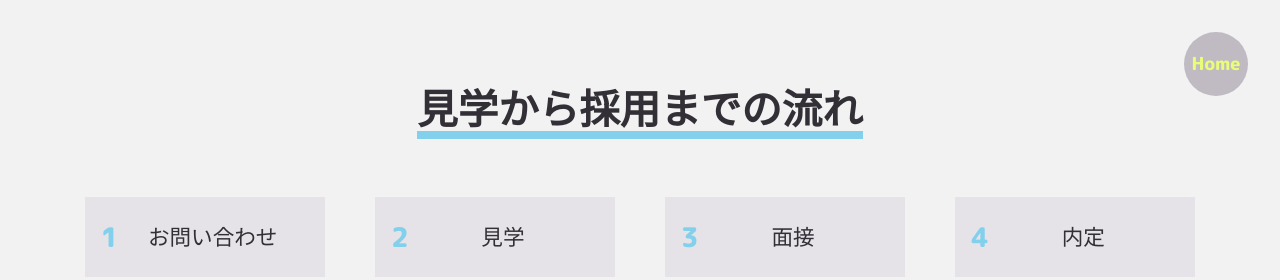
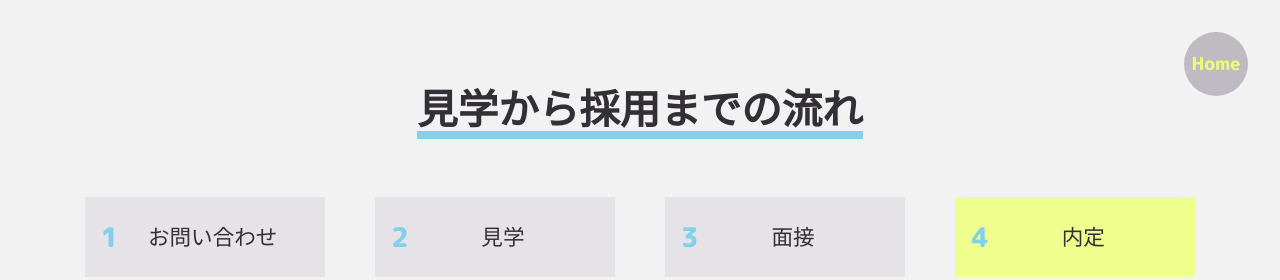
Before and after one commit to tonegraphics/lien_recruit, a Gatsby site: page /visit in a window 1280 px wide. Shown: the part 672-952 px from the top of the page. Built offline with nearby package versions, Linux system fonts and the light colour scheme; Gatsby itself is replaced by a stand-in of ours.

Commit message:
change final color

```diff
--- a/src/components/step.js
+++ b/src/components/step.js
@@ -1,6 +1,7 @@
 import { Link } from "gatsby"
 import React from "react"
 import Styles from "../styles/components/step.module.scss"
+import classNames from "classnames"
 
 const stepItems = [
     {
@@ -27,12 +28,27 @@ class Step extends React.Component {
         this.stepItems = stepItems;
     }
 
-    step() {
-        const stepItems = this.stepItems.map((item) =>
-            <div className={Styles.stepItems__stepItem}>
+    stepItem(item) {
+        const itemClass = item.id === 4 ?
+            classNames(
+                Styles.stepItems__stepItem,
+                Styles.yellow
+            ) :
+            classNames(
+                Styles.stepItems__stepItem
+            );
+
+        return (
+            <div className={itemClass}>
                 <p className={Styles.stepItems__stepItem__number}>{item.id}</p>
                 <p className={Styles.stepItems__stepItem__name}>{item.name}</p>
             </div>
+        );
+    }
+
+    step() {
+        const stepItems = this.stepItems.map((item) =>
+            this.stepItem(item)
         );
         return (
             <div className={Styles.stepItems}>{stepItems}</div>
--- a/src/styles/components/step.module.scss
+++ b/src/styles/components/step.module.scss
@@ -29,6 +29,10 @@
     }
 }
 
+.yellow {
+    background-color: lighten($color: $accent, $amount: 10);
+}
+
 @media screen and (max-width: 1024px) {
     .stepItems {
         &__stepItem {
```
